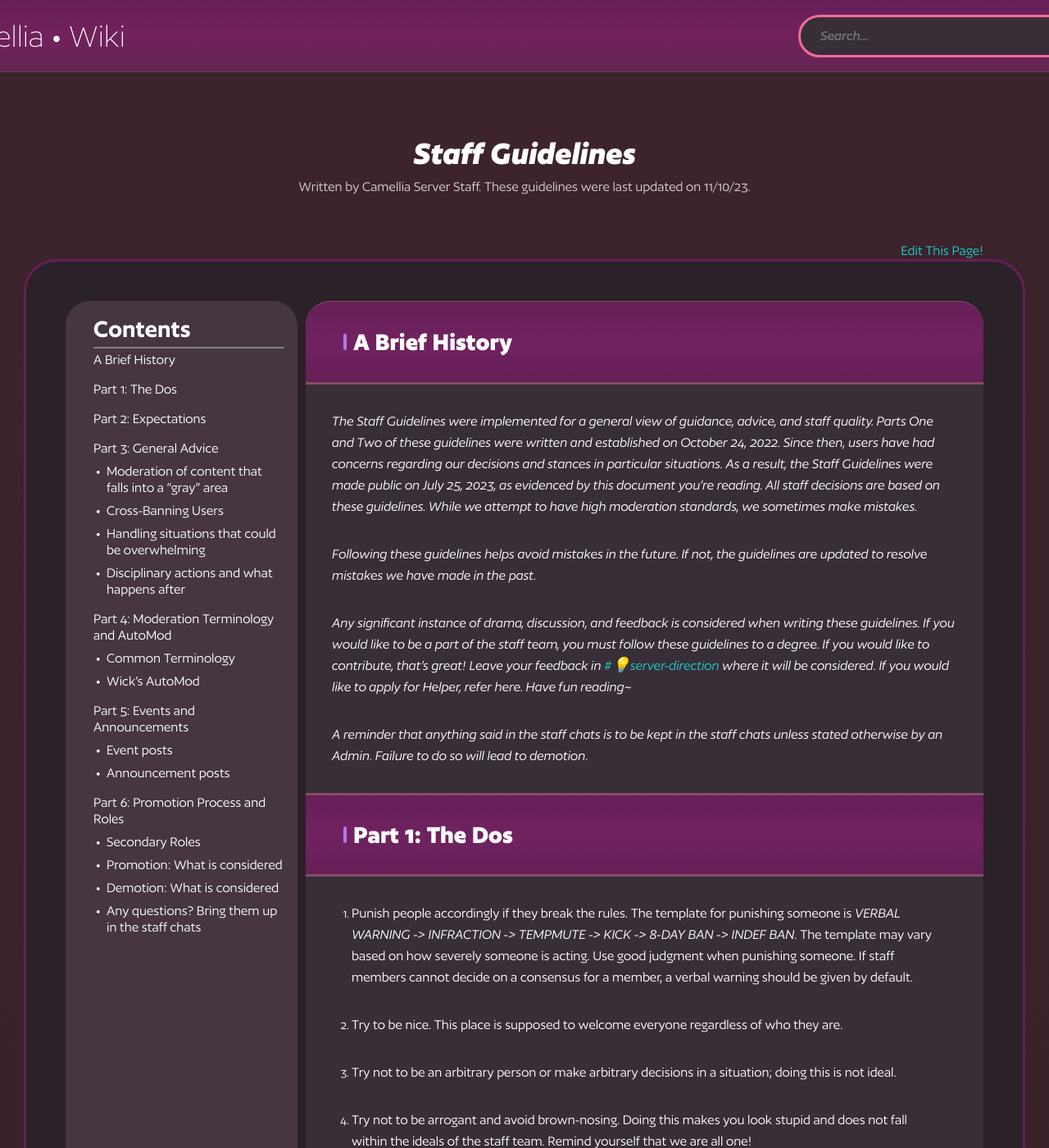
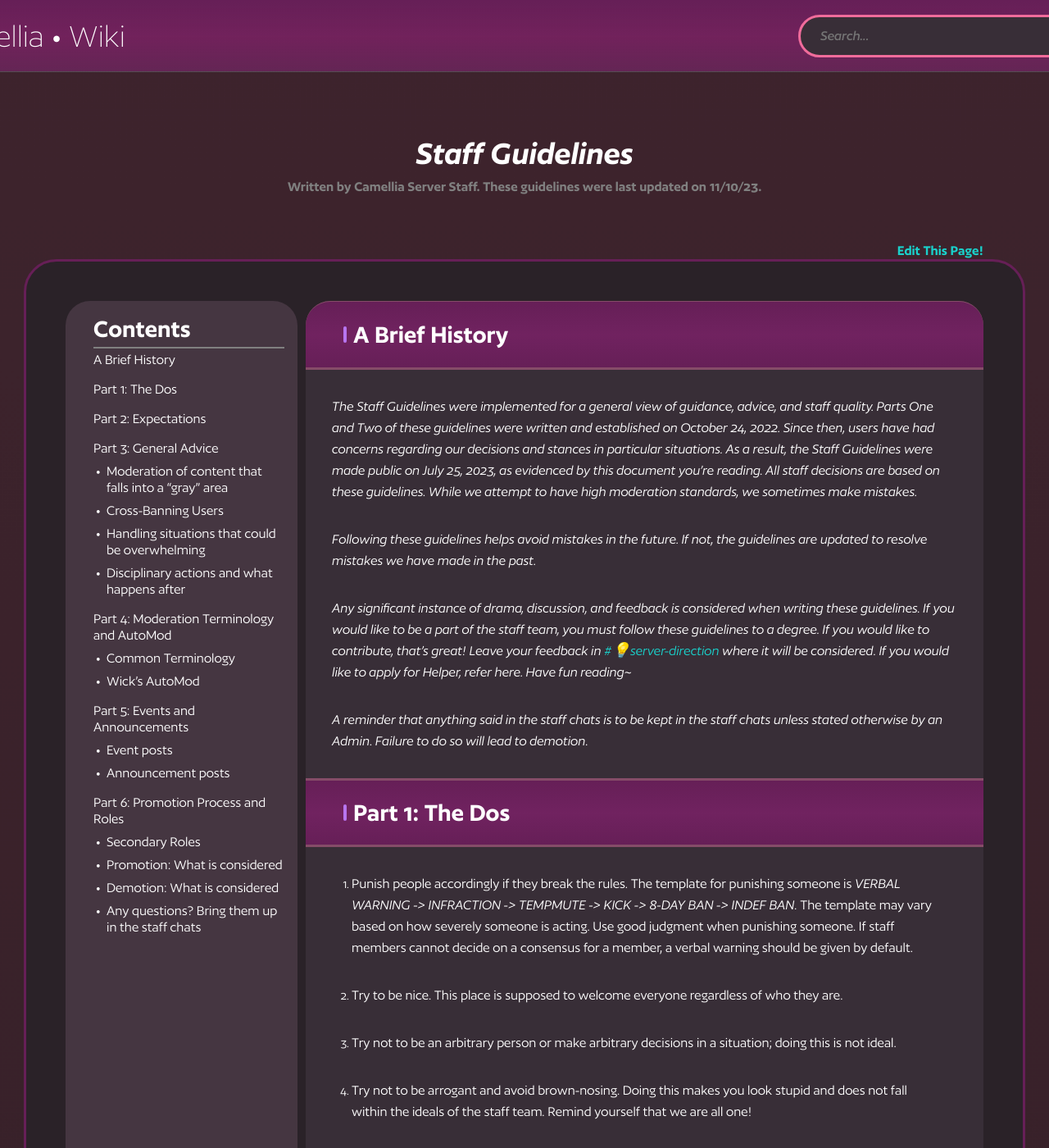
Before and after one commit to CamelliaCommunity/Wiki, a Jekyll site: the page built from staffGuidelines.md, in a window 1280 px wide and 1400 px high. Shown: the whole window at 82% size. Built offline with Jekyll 4.4.1, drawn with Linux system fonts in a browser that asks for light colours.

Commit message:
improve font weights and minor fixes

```diff
--- a/assets/css/styles.css
+++ b/assets/css/styles.css
@@ -808,7 +808,7 @@ header.headerOld .header-shared h1 a img {
 html {
   box-sizing: border-box;
   scroll-behavior: smooth;
-  scroll-padding-top: 102px;
+  scroll-padding-top: 94px;
 }
 
 *,
@@ -872,26 +872,32 @@ main .centerItem {
 
 h1 {
   font-size: 36.49px;
+  font-weight: 600;
 }
 
 h2 {
   font-size: 32.44px;
+  font-weight: 600;
 }
 
 h3 {
   font-size: 28.83px;
+  font-weight: 600;
 }
 
 h4 {
   font-size: 25.63px;
+  font-weight: 600;
 }
 
 h5 {
   font-size: 22.78px;
+  font-weight: 600;
 }
 
 h6 {
   font-size: 20.25px;
+  font-weight: 600;
 }
 
 p {
@@ -939,7 +945,6 @@ footer {
 footer #footerText {
   font-size: 20.25px;
   font-style: normal;
-  font-weight: 596;
 }
 
 /* links */
@@ -1084,7 +1089,7 @@ blockquote.tip {
   display: flex;
   border-top: 3px solid var(--colorBorderTertiary);
   border-bottom: 3px solid var(--colorBorderTertiary);
-  height: 102px;
+  height: 84px;
   width: 100%;
   /* hacky way to fix padding on card headers */
 }
@@ -1269,9 +1274,6 @@ i was mostly experimenting with figma design */
 #contentWedge #wedgeContainer {
   position: sticky;
   padding: 16px 16px 16px 34px;
-}
-#contentWedge #wedgeContainer h2 {
-  font-weight: 596;
 }
 #contentWedge #wedgeContainer .vertLine {
   margin-top: 4px;
@@ -1426,12 +1428,14 @@ em {
 }
 #titleContainer #footNote {
   margin-bottom: 58px;
-  color: lightgray;
+  color: gray;
+  font-weight: 600;
   align-self: center;
 }
 #titleContainer #footNoteRight {
-  color: lightgray;
+  color: gray;
   align-self: flex-end;
+  font-weight: 600;
   margin-right: 48px;
 }
 
```
Also changed, not shown: assets/_scss/styles.scss (+12 -11 lines), 1 other file.
